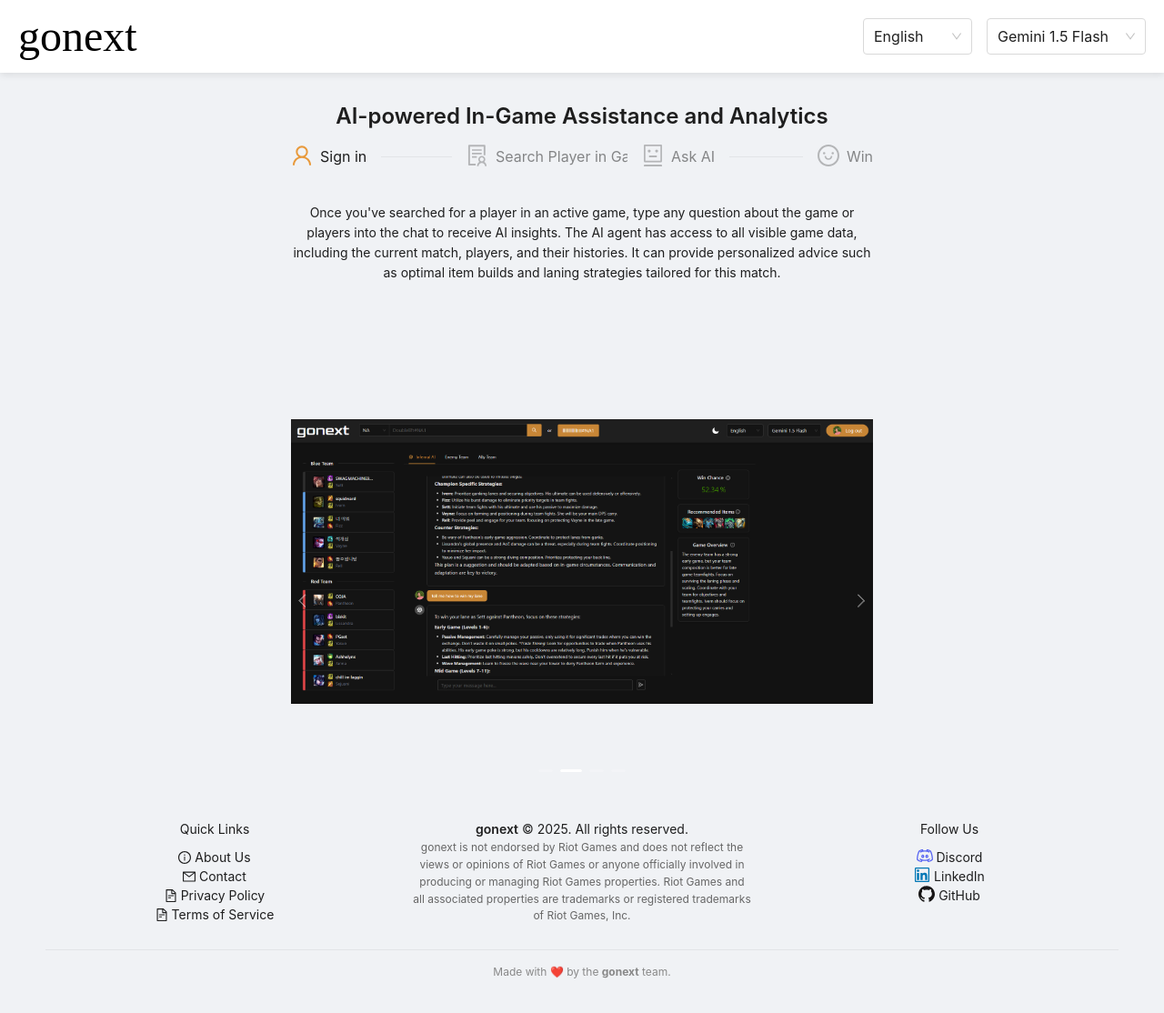
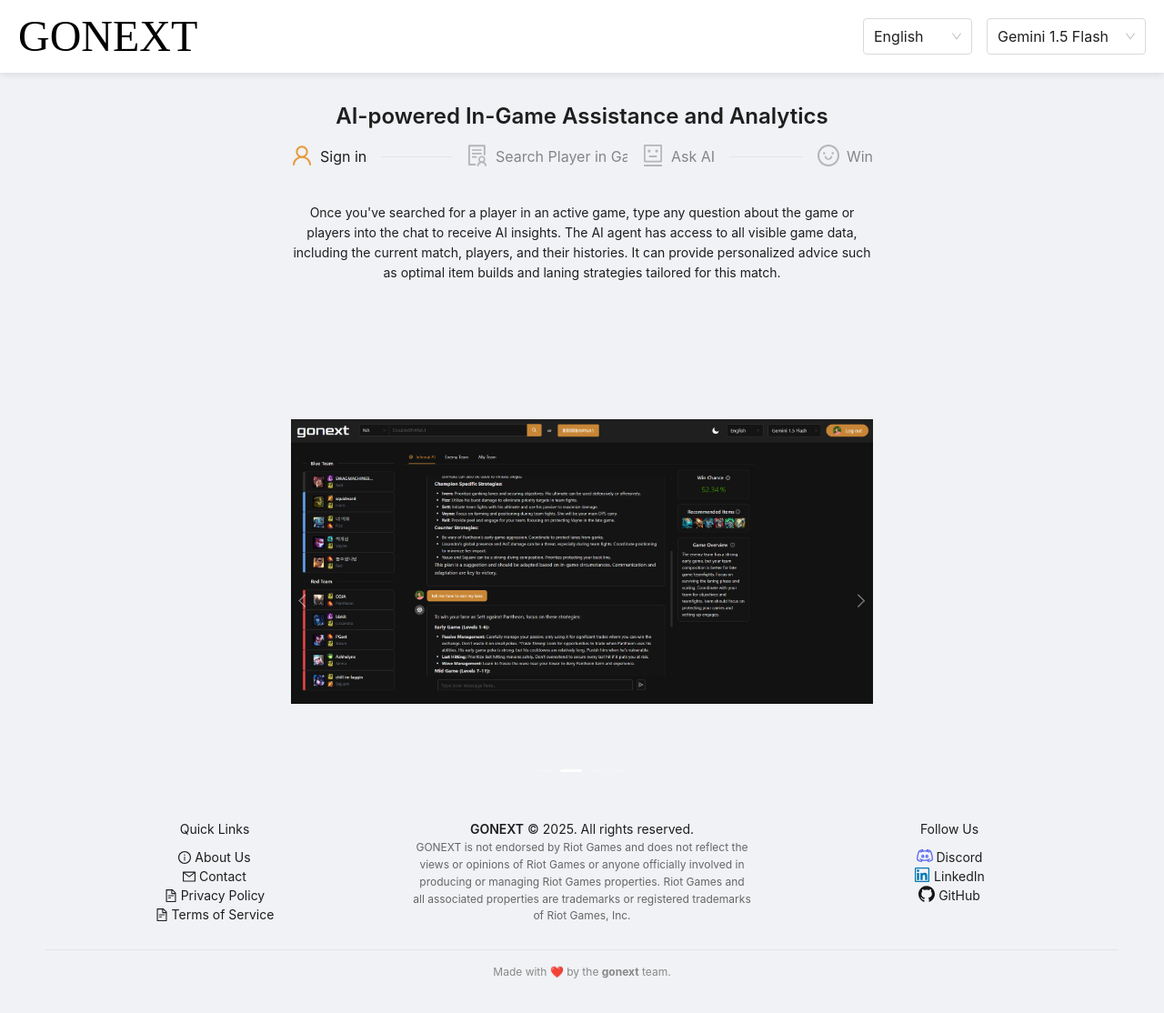
Before and after one commit to kostadindev/GONEXT, a React (Create React App) app in the folder frontend/: page / in a window 1280 px wide. Shown: the top 1114 px of the page at 91% size. Built offline with nearby package versions, Linux system fonts and the light colour scheme; no server answers; a web font is replaced by a local one.

Commit message:
capitlize name

```diff
--- a/frontend/public/index.html
+++ b/frontend/public/index.html
@@ -27,7 +27,7 @@
       work correctly both with client-side routing and a non-root public URL.
       Learn how to configure a non-root public URL by running `npm run build`.
     -->
-    <title>gonext</title>
+    <title>GONEXT</title>
   </head>
   <body>
     <noscript>You need to enable JavaScript to run this app.</noscript>
--- a/frontend/src/features/layout/footer/footer.tsx
+++ b/frontend/src/features/layout/footer/footer.tsx
@@ -46,10 +46,10 @@ export const Footer = () => {
 
         {/* Company Info */}
         <Col xs={24} sm={12} md={8} style={{ textAlign: "center" }}>
-          <Typography.Text strong>gonext</Typography.Text> ©{" "}
+          <Typography.Text strong>GONEXT</Typography.Text> ©{" "}
           {new Date().getFullYear()}. All rights reserved.
           <Typography.Paragraph style={{ fontSize: "12px", color: "#666" }}>
-            gonext is not endorsed by Riot Games and does not reflect the views
+            GONEXT is not endorsed by Riot Games and does not reflect the views
             or opinions of Riot Games or anyone officially involved in producing
             or managing Riot Games properties. Riot Games and all associated
             properties are trademarks or registered trademarks of Riot Games,
--- a/frontend/src/features/layout/header/header.tsx
+++ b/frontend/src/features/layout/header/header.tsx
@@ -41,7 +41,7 @@ export const Header: React.FC = () => {
           style={{ ...goldmanStyle, cursor: "pointer" }}
           onClick={() => navigate("/")}
         >
-          gonext
+          GONEXT
         </div>
 
         {/* Hide search when on home page */}
```
